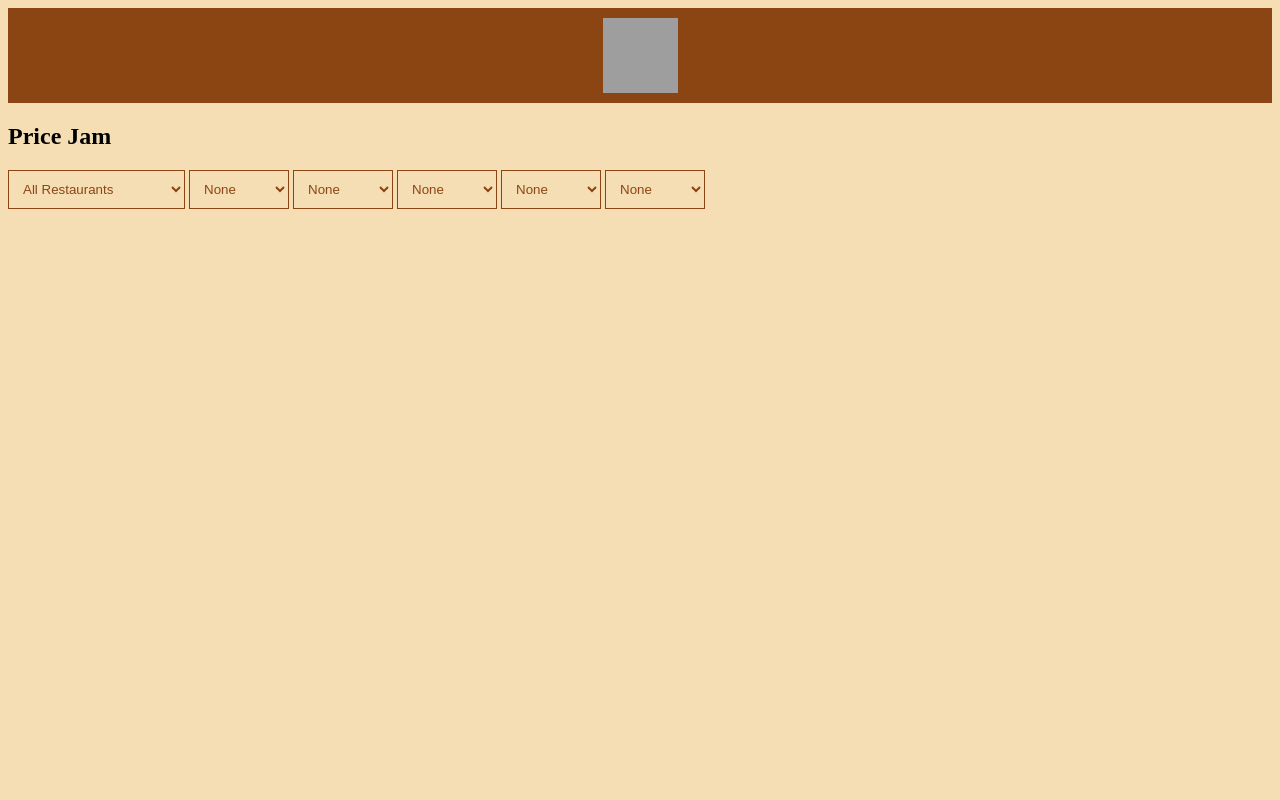
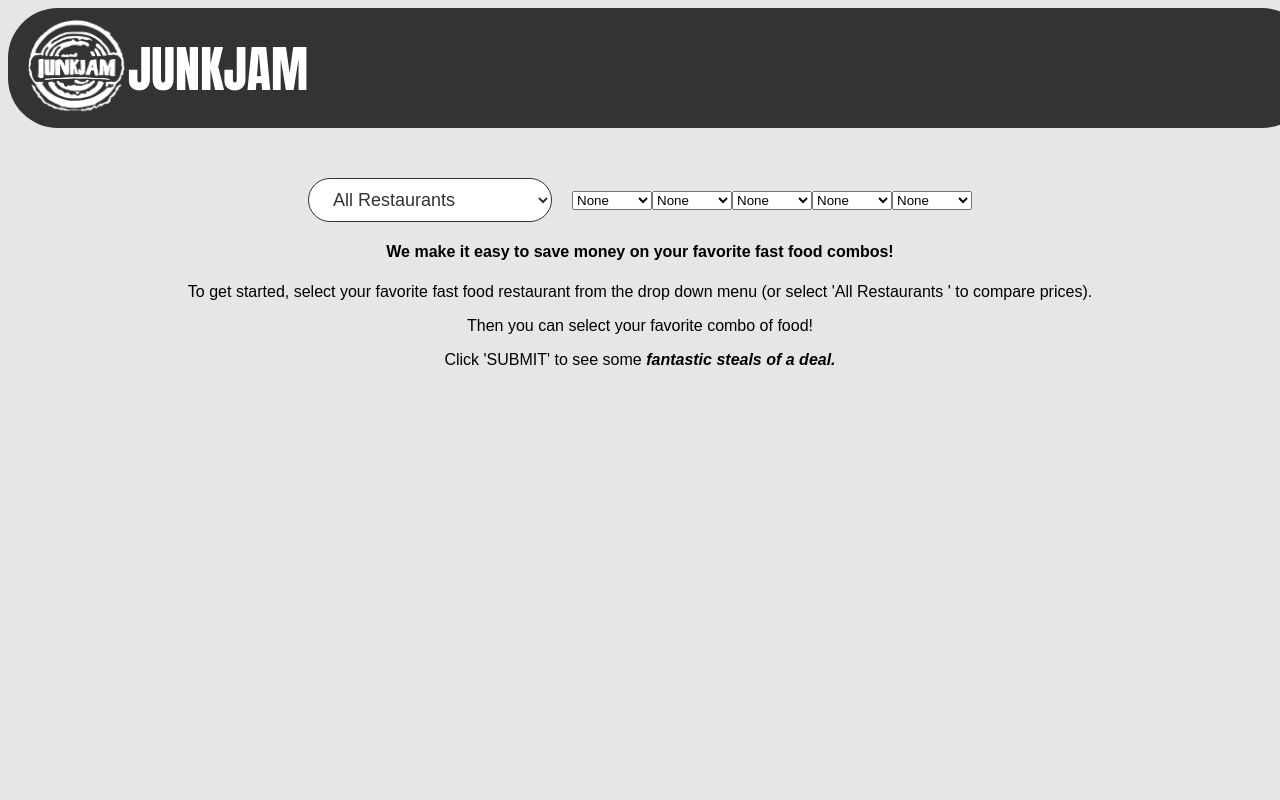
Before and after one commit to maddiehope/hacks8, a Flask app: page / in a window 1280 px wide. Run offline with Flask 2, Linux system fonts and the light colour scheme; grey boxes are pictures that could not be loaded.

Commit message:
updated base.html

```diff
--- a/pricefinder.py
+++ b/pricefinder.py
@@ -45,6 +45,8 @@ class PriceFinder:
     def __str__(self):
         #return "The fast food chains included in this class are: " + str(self.chain_collection_list)
         return f"The fast food chains used in this class are: {', '.join(str(i) for i in self.chain_collection_list)}"
+
+
 
 # FUNCTIONS TO CHOOSE DATA
 #------------------------------------------------------------------------------------------------------------------------------------
--- a/templates/base.html
+++ b/templates/base.html
@@ -1,43 +1,23 @@
 <html>
 <head>
-  <title>FoodHack</title>
-  <style>
+  <title>JunkJam</title>
+  <link rel="stylesheet" type="text/css" href="style.css">
 
-    body {
-      background-color: #F5DEB3;
-    }
-    header {
-      background-color: #8B4513;
-      color: white;
-      padding: 10px;
-      text-align: center;
-    }
-    nav {
-      background-color: #8B4513;
-      color: white;
-      padding: 10px;
-    }
-    nav a {
-      color: white;
-      text-decoration: none;
-      padding: 10px;
-    }
-    select {
-      background-color: #F5DEB3;
-      color: #8B4513;
-      border: 1px solid #8B4513;
-      padding: 10px;
-    }
-  </style>
 </head>
+
 <body>
-  <header>
-    <img src="logo-darkmode.jpg" width="75" height="75">
+
+  <header class="header">
+    <img src="logo-darkmode.jpg" width="100" height="100">
+    <h2>JunkJam</h2>
   </header>
+
   <main>
     <section id="Price Jam">
-      <h2>Price Jam</h2>
-      <select id="restaurant-select">
+      <div class="select-container">
+
+
+        <select id="restaurant-select" class="select-dropdown">
           <option value="chain_collection">All Restaurants</option>
           <option value="arbys">Arby's</option>
           <option value="bk">Burger King</option>
@@ -59,47 +39,84 @@
           <option value="wendys">Wendy's</option>
           <option value="zaxbys">Zaxby's</option>
         </select>
+
+
         <select id="recipe-select">
           <option value="none">None</option>
+         <option value="nugget">Nuggets</option>
           <option value="sandwich">Sandwich</option>
           <option value="burger">Burger</option>
           <option value="fries">Fries</option>
           <option value="drink">Drink</option>
           <option value="dessert">Dessert</option>
         </select>
-       <select id="recipe-select">\
+
+
+        <select id="recipe-select">
           <option value="none">None</option>
+         <option value="nugget">Nuggets</option>
           <option value="sandwich">Sandwich</option>
           <option value="burger">Burger</option>
           <option value="fries">Fries</option>
           <option value="drink">Drink</option>
           <option value="dessert">Dessert</option>
         </select>
+
+
         <select id="recipe-select">
           <option value="none">None</option>
+         <option value="nugget">Nuggets</option>
           <option value="sandwich">Sandwich</option>
           <option value="burger">Burger</option>
           <option value="fries">Fries</option>
           <option value="drink">Drink</option>
           <option value="dessert">Dessert</option>
         </select>
+
+
         <select id="recipe-select">
           <option value="none">None</option>
+         <option value="nugget">Nuggets</option>
           <option value="sandwich">Sandwich</option>
           <option value="burger">Burger</option>
           <option value="fries">Fries</option>
           <option value="drink">Drink</option>
           <option value="dessert">Dessert</option>
         </select>
+
+
         <select id="recipe-select">
           <option value="none">None</option>
+         <option value="nugget">Nuggets</option>
           <option value="sandwich">Sandwich</option>
           <option value="burger">Burger</option>
           <option value="fries">Fries</option>
           <option value="drink">Drink</option>
           <option value="dessert">Dessert</option>
         </select>
+
+
     </section>
   </main>
+
+<div class="center">
+  <p>
+<h4>We make it easy to save money on your favorite fast food combos!</h4>
+</p>
+
+<p>
+To get started, select your favorite fast food restaurant from the drop down menu (or select 'All Restaurants ' to compare prices).
+</p>
+
+<p>
+Then you can select your favorite combo of food!
+</p>
+
+<p>Click 'SUBMIT' to see some <b><em>fantastic steals of a deal.</em></b></p>
+
+
+</div>
+
 </body>
+
 </html>
--- /dev/null
+++ b/templates/style.css
@@ -0,0 +1,65 @@
+body {
+background-color: #e6e6e6;
+font-family: Arial, sans-serif;
+}
+
+.header {
+font-family: Impact, sans-serif;
+display: flex;
+align-items: center;
+background-color: #333;
+color: #fff;
+padding: 10px 20px;
+width: 100%;
+border-radius: 50px;
+}
+
+.header h2 {
+margin: 0;
+font-size: 50px;
+font-weight: bold;
+text-transform: uppercase;
+}
+
+.select-container {
+display: flex;
+align-items: center;
+justify-content: center;
+margin-top: 50px;
+}
+
+.select-dropdown {
+background-color: #fff;
+border: 1px solid #333;
+border-radius: 25px;
+color: #333;
+padding: 10px 20px;
+font-size: 18px;
+margin-right: 20px;
+}
+
+table {
+width: 100%;
+border-collapse: collapse;
+margin-top: 50px;
+background-color: #e6e6e6;
+border-radius: 25px;
+margin-bottom: 20px;
+}
+
+.center {
+    text-align: center;
+}
+
+
+th, td {
+border: 1px solid #333;
+padding: 20px 40px;
+font-size: 40px;
+text-align: left;
+}
+
+th {
+background-color: #333;
+color: #fff;
+}
```
Also changed, not shown: templates/old_base.html (added, +108 -0 lines), templates/logo-darkmode.jpg (added). Lines whose indentation alone changed are shown as unchanged.
